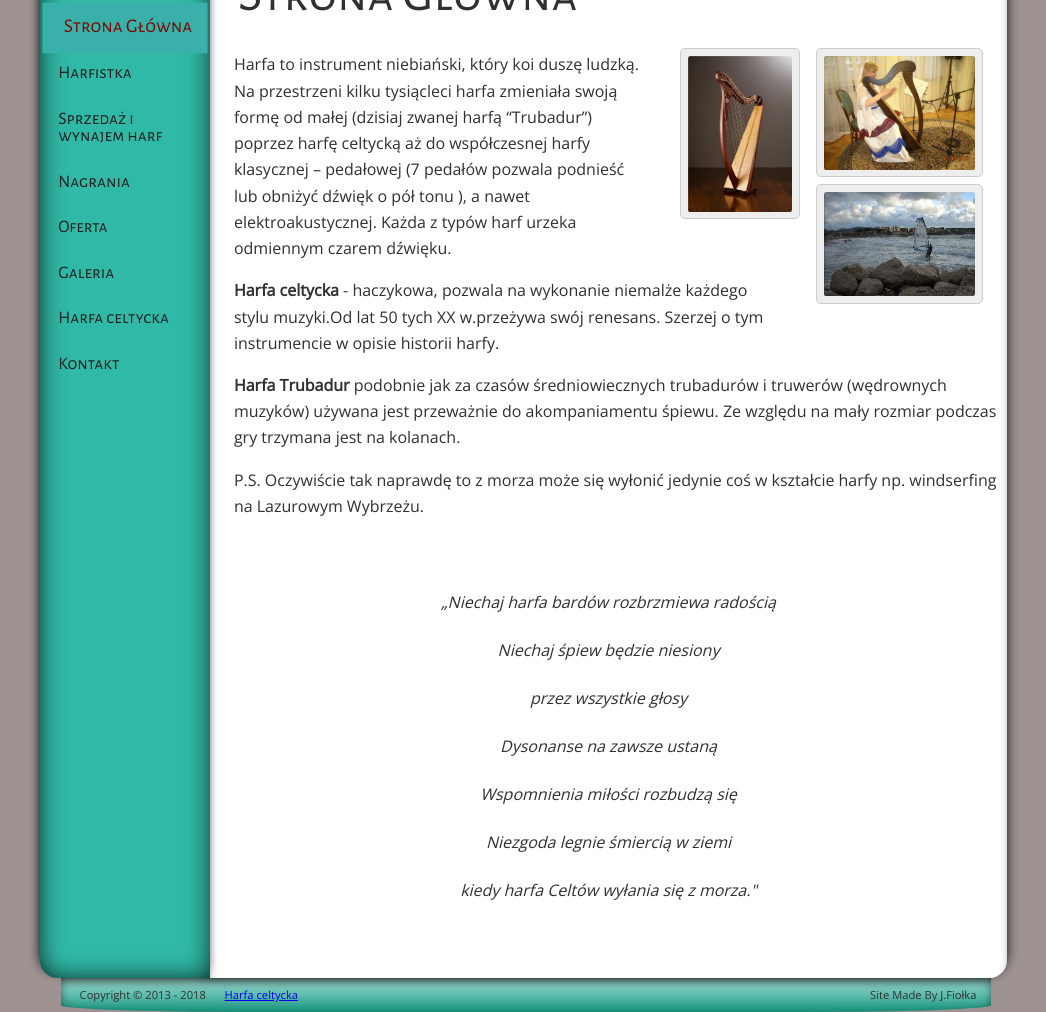
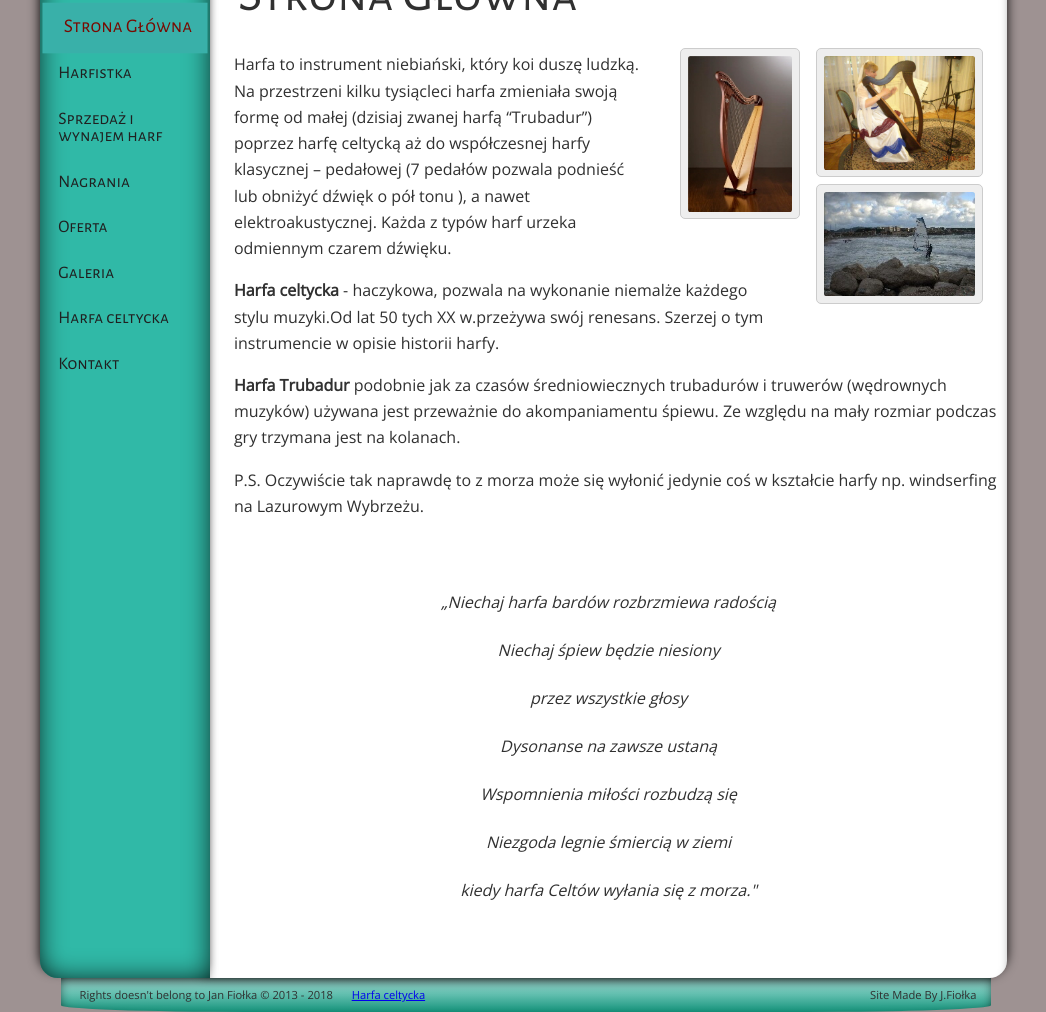
Before and after one commit to JanF01/harf, a plain HTML site: page index.html in a window 1280 px wide. Shown: the part 186-1198 px from the top of the page, without its empty margins (114-1160 px from the left). Drawn offline with nearby package versions, Linux system fonts and the light colour scheme.

Commit message:
Update index.html

```diff
--- a/index.html
+++ b/index.html
@@ -68,7 +68,7 @@ kiedy harfa Celtów wyłania się z morza."</i></p>
   </main>
   </div>
   <footer>
-  <h4>Copyright © 2013 - 2018 <a href="http://www.harfaceltycka.pl">Harfa celtycka</a></h4><span>Site Made By J.Fiołka</span>
+  <h4>Rights doesn't belong to Jan Fiołka © 2013 - 2018 <a href="http://www.harfaceltycka.pl">Harfa celtycka</a></h4><span>Site Made By J.Fiołka</span>
   </footer>
 </body>
 </html>
```
